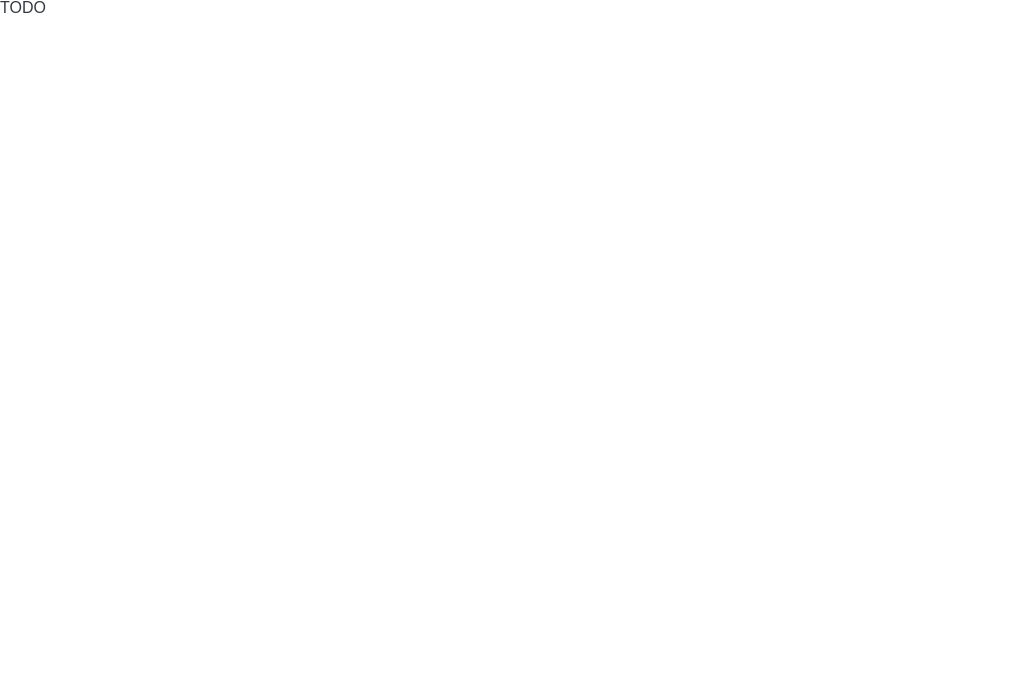
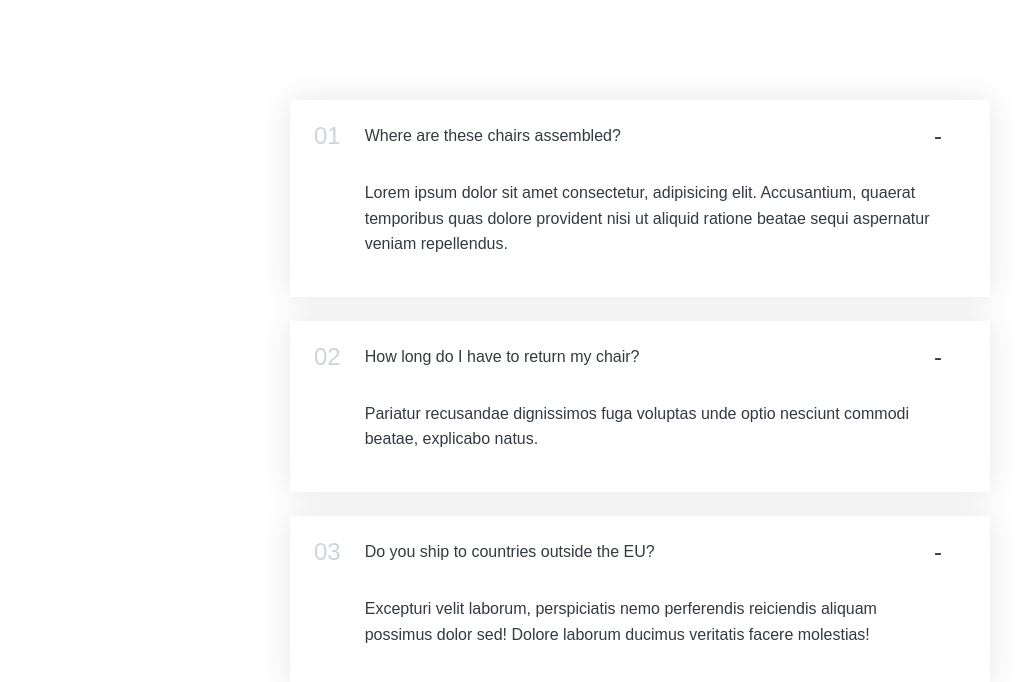
Before and after one commit to mkc-c/accordion, a React (Create React App) app: page / in a window 1280 px wide. Shown: the top 682 px of the page, without its empty margins (0-1026 px from the left). Built offline with nearby package versions, Linux system fonts and the light colour scheme.

Commit message:
render accordion components from seed data, create state for accordion open/close

```diff
--- a/src/App.js
+++ b/src/App.js
@@ -1,3 +1,4 @@
+import { useState } from "react";
 import "./styles.css";
 
 const faqs = [
@@ -18,11 +19,37 @@ const faqs = [
 export default function App() {
   return (
     <div>
-      <Accordion />
+      <Accordion data={faqs} />
     </div>
   );
 }
 
-function Accordion() {
-  return <div>TODO</div>;
+function Accordion({ data }) {
+  return (
+    <div className="accordion">
+      {data.map((faq, index) => {
+        return (
+          <AccordionItem
+            key={index}
+            title={faq.title}
+            text={faq.text}
+            number={index}
+          />
+        );
+      })}
+    </div>
+  );
 }
+
+function AccordionItem({ number, title, text }) {
+  const [isOpen, setIsOpen] = useState(false);
+
+  return (
+    <div className="item">
+      <p className="number">{number < 9 ? `0${number + 1}` : number + 1}</p>
+      <p className="text">{title}</p>
+      <p className="icon">-</p>
+      <div className="content-box">{text}</div>
+    </div>
+  );
+}
```
